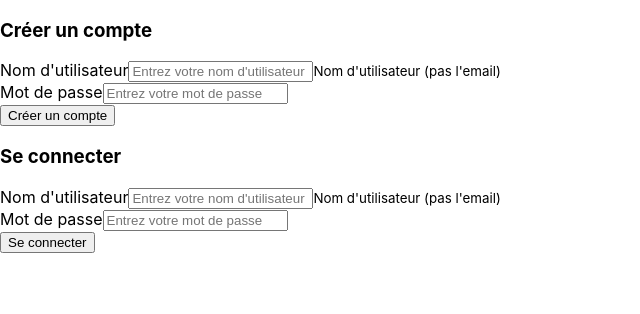
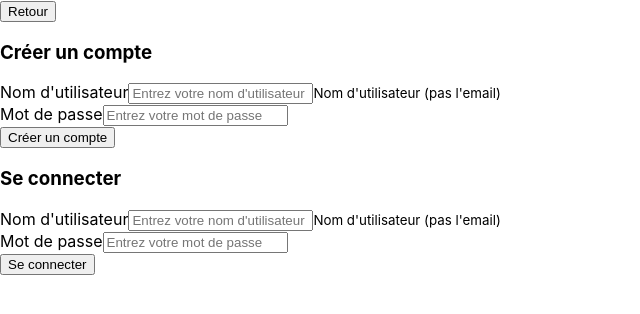
Before and after one commit to AdaLovelace-CastelHackathon/declare-ton-morveux-frontend, a React (Create React App) app: page / in a window 1280 px wide. Both pictures are taken after a click on the button "Déclarez un enfant". Shown: the top 314 px of the page, without its empty margins (0-640 px from the left). Built offline with nearby package versions, Linux system fonts and the light colour scheme; no server answers; the HTML template or start-up script is replaced by a standard one.

Commit message:
site's navigation 2.0

```diff
--- a/src/App.js
+++ b/src/App.js
@@ -40,6 +40,7 @@ function App() {
       <AuthenticatePage
         setHasDeclared={setHasDeclared}
         hasDeclared={hasDeclared}
+        setIsAuth={setIsAuth}
       />
     );
   }
--- a/src/components/AuthenticatePage.js
+++ b/src/components/AuthenticatePage.js
@@ -1,9 +1,9 @@
 import { useState } from "react";
-import { register, login } from "../service/authentication";
+import { register, login, isAuthenticated } from "../service/authentication";
 
 import FormAuthenticate from "./FormAuthenticate";
 
-function AuthenticatePage({ setHasDeclared, hasDeclared }) {
+function AuthenticatePage({ setHasDeclared, hasDeclared, setIsAuth }) {
   const [signinState, setSigninState] = useState({
     signinUsername: "",
     signinPassword: "",
@@ -37,12 +37,12 @@ function AuthenticatePage({ setHasDeclared, hasDeclared }) {
       .then(
         (response) => {
           // console.log(`You are connected with token : ${response.token}`);
-          setHasDeclared(!hasDeclared);
           console.log(response);
         },
         () => console.log("already taken")
       )
       .catch((error) => alert(`Sorry, there was an error`));
+    isAuthenticated().then((response) => setIsAuth(response.data));
   };
 
   const handleSubmitLogin = (e) => {
@@ -51,12 +51,12 @@ function AuthenticatePage({ setHasDeclared, hasDeclared }) {
     login(loginUsername, loginPassword)
       .then((token) => {
         // console.log(`You are connected with token : ${token}`);
-        setHasDeclared(!hasDeclared);
       })
       .catch((error) => {
         alert(`Sorry, there was an error`);
         console.log(error);
       });
+    isAuthenticated().then((response) => setIsAuth(response.data));
   };
 
   const signSpec = {
@@ -77,6 +77,13 @@ function AuthenticatePage({ setHasDeclared, hasDeclared }) {
 
   return (
     <div className="container-fluid">
+      <button
+        type="button"
+        className="btn btn-primary"
+        onClick={() => setHasDeclared(!hasDeclared)}
+      >
+        Retour
+      </button>
       <div className="row">
         <div className="col-sm-6">
           <FormAuthenticate
```
